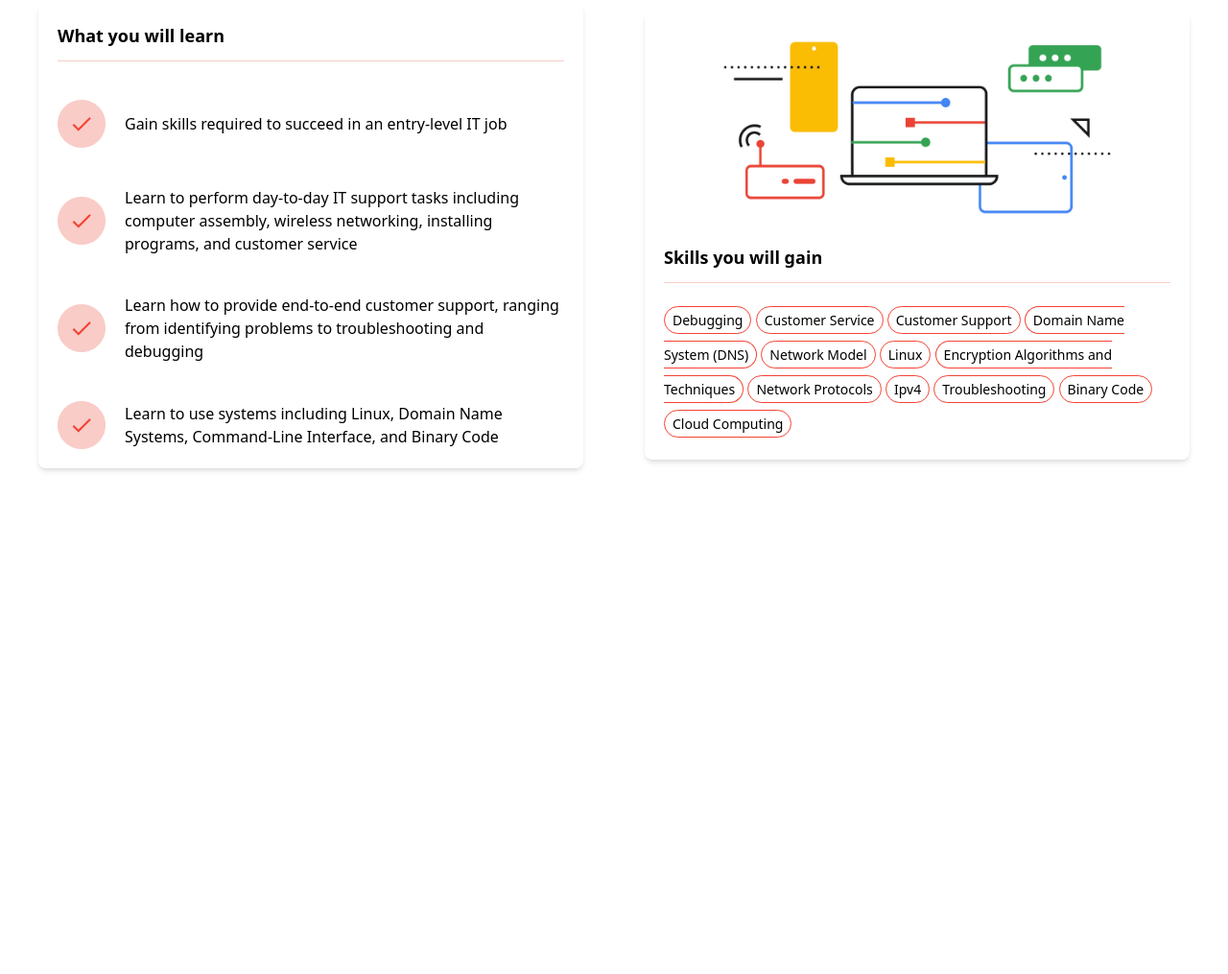
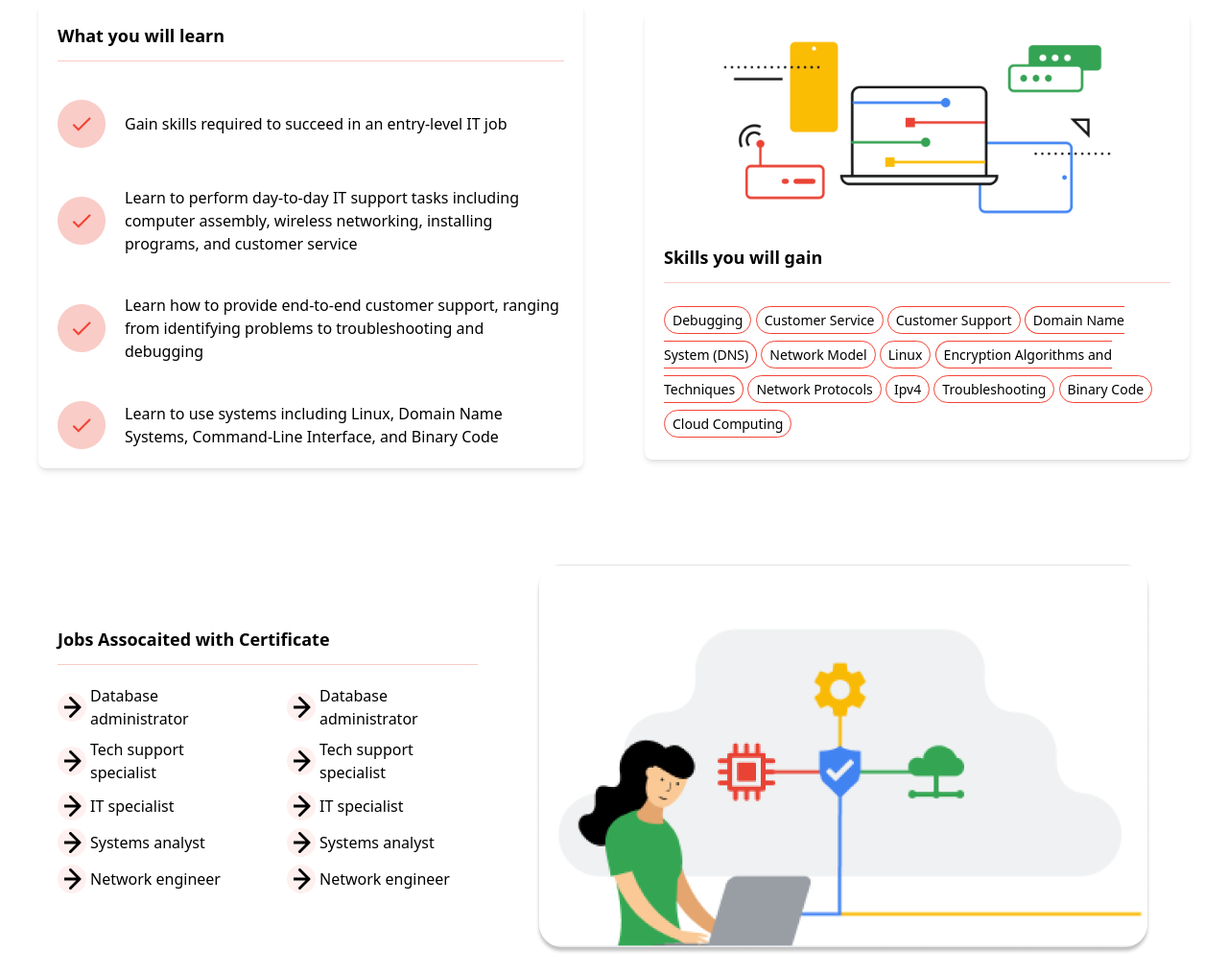
Before and after one commit to sajon01/assignment-tailwindcss, a website built with Vite: page index.html in a window 1280 px wide. Shown: the part 850-1865 px from the top of the page at 96% size. Before the commit the page ends 1418 px from the top, so only its background shows below. Built offline with nearby package versions, Linux system fonts and the light colour scheme.

Commit message:
job section

```diff
--- a/index.html
+++ b/index.html
@@ -101,7 +101,7 @@
 
     <section class="grid md:grid-cols-2 px-10 items-center gap-10 md:gap-16 my-10 md:py-10">
         <div class="flex flex-col gap-10 shadow-md p-5 rounded-lg">
-            <h2 class="learn-title">What you will learn</h2>
+            <h2 class="sub-title">What you will learn</h2>
 
             <div class="flex items-center gap-5">
                 <img src="./assets/Checkmark.png" alt="">
@@ -127,7 +127,7 @@
         <div class="flex flex-col gap-5 shadow-md p-5 rounded-lg">
             <img src="./assets/IT_social 1.png" alt="">
 
-            <h2 class="learn-title">Skills you will gain </h2>
+            <h2 class="sub-title">Skills you will gain </h2>
 
             <div class="leading-9">
                 <span class="skill">Debugging</span>
@@ -146,5 +146,70 @@
         </div>
     </section>
 
+
+    <!-- job section -->
+
+    <section class="flex flex-col mx-10 md:flex-row items-center md:justify-between py-10 md:py-5">
+        <div class="shadow-[2px 6px 5px -3px rgba(51,51,51,0.68);] p-5 rounded-lg">
+            <h2 class="sub-title mb-5">Jobs Assocaited with Certificate </h2>
+
+            <div class="flex gap-10">
+                <div class="flex flex-col gap-2">
+
+                    <div class="flex items-center gap-1">
+                        <img src="./assets/Checkmark (1).png" alt="">
+                        <p>Database administrator</p>
+                    </div>
+                    <div class="flex items-center gap-1">
+                        <img src="./assets/Checkmark (1).png" alt="">
+                        <p>Tech support specialist</p>
+                    </div>
+                    <div class="flex items-center gap-1">
+                        <img src="./assets/Checkmark (1).png" alt="">
+                        <p>IT specialist</p>
+                    </div>
+                    <div class="flex items-center gap-1">
+                        <img src="./assets/Checkmark (1).png" alt="">
+                        <p>Systems analyst</p>
+                    </div>
+                    <div class="flex items-center gap-1">
+                        <img src="./assets/Checkmark (1).png" alt="">
+                        <p>Network engineer</p>
+                    </div>
+
+                </div>
+
+
+                <div class="flex flex-col gap-2">
+
+                    <div class="flex items-center gap-1">
+                        <img src="./assets/Checkmark (1).png" alt="">
+                        <p>Database administrator</p>
+                    </div>
+                    <div class="flex items-center gap-1">
+                        <img src="./assets/Checkmark (1).png" alt="">
+                        <p>Tech support specialist</p>
+                    </div>
+                    <div class="flex items-center gap-1">
+                        <img src="./assets/Checkmark (1).png" alt="">
+                        <p>IT specialist</p>
+                    </div>
+                    <div class="flex items-center gap-1">
+                        <img src="./assets/Checkmark (1).png" alt="">
+                        <p>Systems analyst</p>
+                    </div>
+                    <div class="flex items-center gap-1">
+                        <img src="./assets/Checkmark (1).png" alt="">
+                        <p>Network engineer</p>
+                    </div>
+
+                </div>
+            </div>
+
+        </div>
+
+        <img class="mx-10" src="./assets/IT Support 1.png" alt="">
+    </section>
+
 </body>
 </html>
--- a/main.css
+++ b/main.css
@@ -2,7 +2,7 @@
     @apply border border-[#F44335] rounded-full px-2 py-1 text-sm;
 }
 
-.learn-title{
+.sub-title{
     @apply font-bold text-lg border-b-[1px] border-[#F9CCC7] pb-3;
 }
 
```
Also changed, not shown: assets/Checkmark (1).png (added), assets/IT Support 1.png (added).
